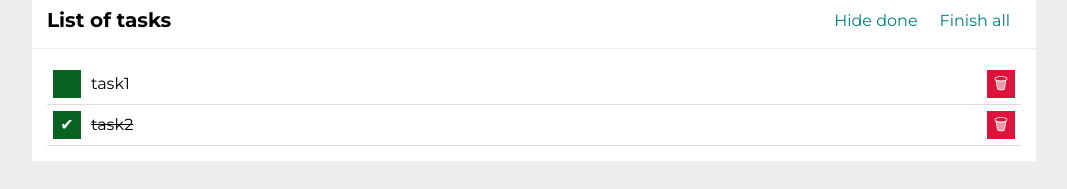
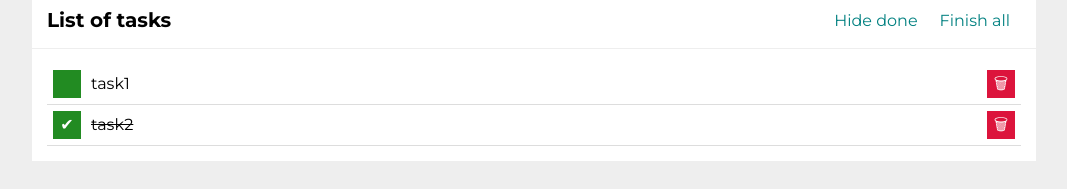
Before and after one commit to MCesarczyk/todo-list-react, a React (Create React App) app: page / in a window 1280 px wide. Shown: the part 241-430 px from the top of the page, without its empty margins (106-1173 px from the left). Built offline with nearby package versions, Linux system fonts and the light colour scheme.

Commit message:
changing hover and active state styling method

```diff
--- a/src/App/Buttons/styled.js
+++ b/src/App/Buttons/styled.js
@@ -18,11 +18,11 @@ export const Button = styled.button`
     transition: 0.5s;
 
     &:hover {
-        color: hsl(180, 100%, 45%);
+        filter: brightness(110%);
     }
 
     &:active {
-        color: hsl(180, 100%, 15%);
+        filter: brightness(120%);
     }
 
     &:disabled {
--- a/src/App/Tasks/styled.js
+++ b/src/App/Tasks/styled.js
@@ -44,14 +44,14 @@ export const Button = styled.button`
     transition: 0.5s;
 
     ${({ toggleDone }) => toggleDone && css`
-        background-color: hsl(137, 85%, 21%);
+        background-color: forestgreen;
 
         &:hover {
-            background-color: hsl(135, 85%, 31%);
+            filter: brightness(130%);
         }
 
         &:active {
-            background-color: hsl(135, 85%, 41%);
+            filter: brightness(160%);
             box-shadow: inset 1px 1px 3px darkgrey;
         }
     `}
@@ -60,11 +60,11 @@ export const Button = styled.button`
         background-color: crimson;
 
         &:hover {
-            background-color: hsl(348, 83%, 60%);
+            filter: brightness(130%);
         }
 
         &:active {
-            background-color: hsl(348, 83%, 70%);
+            filter: brightness(160%);
             box-shadow: inset 1px 1px 3px darkgrey;
         }
     `}
```
